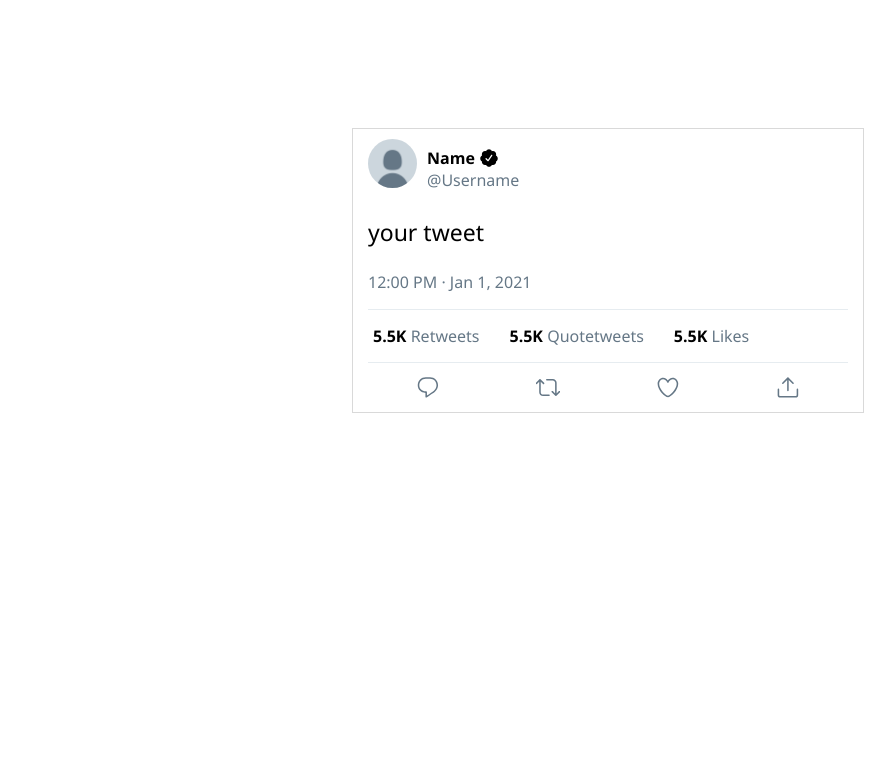
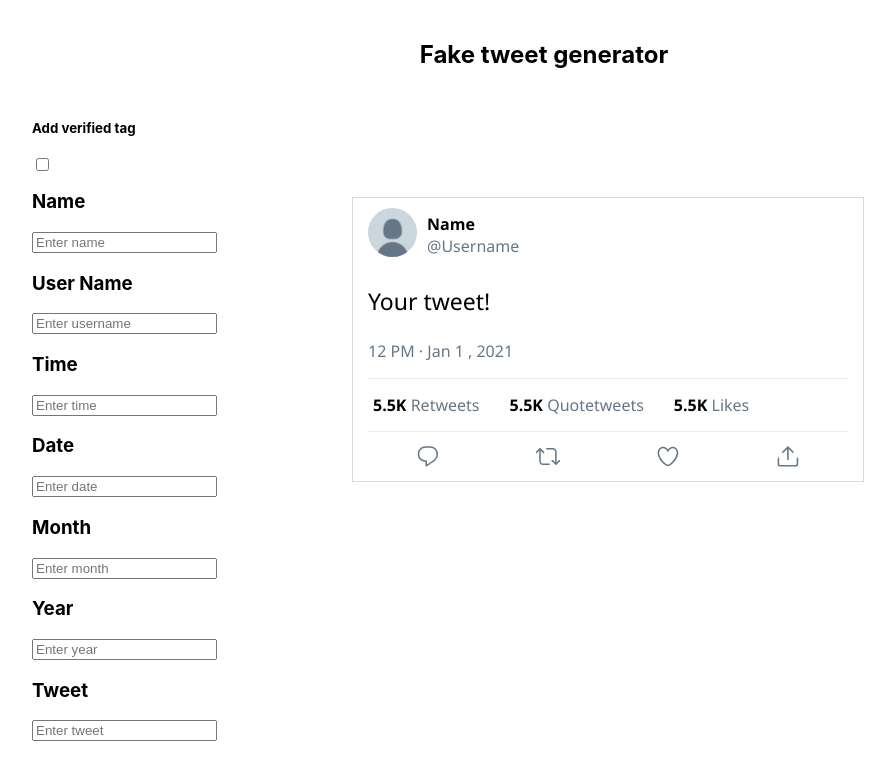
Before and after one commit to Deepakmukka1/tweetgen, a React (Create React App) app: page / in a window 1280 px wide. Shown: the top 780 px of the page, without its empty margins (96-991 px from the left). Built offline with nearby package versions, Linux system fonts and the light colour scheme.

Commit message:
✨Added state

```diff
--- a/src/App.css
+++ b/src/App.css
@@ -8,7 +8,11 @@
     animation: App-logo-spin infinite 20s linear;
   }
 }
-
+.tweetHead {
+  margin: 0 auto;
+  text-align: center;
+  padding-top: 40px;
+}
 .App-header {
   background-color: #282c34;
   min-height: 100vh;
--- a/src/App.js
+++ b/src/App.js
@@ -4,7 +4,9 @@ import Tweet from './Components/tweet';
 function App() {
   return (
     <div className="App">
+            <h2 className="tweetHead">Fake tweet generator</h2>
       <Tweet/>
+
     </div>
   );
 }
--- a/src/Components/tweet.js
+++ b/src/Components/tweet.js
@@ -1,8 +1,24 @@
-import React from "react";
+import React, { useState } from "react";
 import images from "./default-pfp.png";
-
+import "../App.css";
 
 function Tweet() {
+  const [remove, setRemove] = useState(false);
+  const data = {
+    firsname: "Name",
+    username: "Username",
+    time: "12",
+    date: "1",
+    month: "Jan",
+    year: "2021",
+    tweet: "Your tweet! ",
+  };
+  const [fileds, SetFileds] = useState(data);
+  const handleChange = (e) => {
+    const name = e.target.name;
+    const value = e.target.value;
+    SetFileds({ ...fileds, [name]: value });
+  };
   return (
     <div className="tweet-main">
       <div className="border-tweet">
@@ -12,25 +28,43 @@ function Tweet() {
             <span
               style={{ marginLeft: "10px", color: "black", fontWeight: "bold" }}
             >
-              Name <span style={{verticalAlign:'center',position:'relative',top:'4px'}} ><svg viewBox="0 0 48 24" style={{height:'1.25rem'}}><g><path d="M22.5 12.5c0-1.58-.875-2.95-2.148-3.6.154-.435.238-.905.238-1.4 0-2.21-1.71-3.998-3.818-3.998-.47 0-.92.084-1.336.25C14.818 2.415 13.51 1.5 12 1.5s-2.816.917-3.437 2.25c-.415-.165-.866-.25-1.336-.25-2.11 0-3.818 1.79-3.818 4 0 .494.083.964.237 1.4-1.272.65-2.147 2.018-2.147 3.6 0 1.495.782 2.798 1.942 3.486-.02.17-.032.34-.032.514 0 2.21 1.708 4 3.818 4 .47 0 .92-.086 1.335-.25.62 1.334 1.926 2.25 3.437 2.25 1.512 0 2.818-.916 3.437-2.25.415.163.865.248 1.336.248 2.11 0 3.818-1.79 3.818-4 0-.174-.012-.344-.033-.513 1.158-.687 1.943-1.99 1.943-3.484zm-6.616-3.334l-4.334 6.5c-.145.217-.382.334-.625.334-.143 0-.288-.04-.416-.126l-.115-.094-2.415-2.415c-.293-.293-.293-.768 0-1.06s.768-.294 1.06 0l1.77 1.767 3.825-5.74c.23-.345.696-.436 1.04-.207.346.23.44.696.21 1.04z"></path></g></svg></span>
+              {fileds.firsname}{" "}
+              {remove && (
+                <span
+                  style={{
+                    verticalAlign: "center",
+                    overflowWrap: "break-word",
+                    position: "relative",
+                    top: "2px",
+                  }}
+                >
+                  <svg viewBox="0 0 24 24" style={{ height: "1rem" }}>
+                    <g>
+                      <path d="M22.5 12.5c0-1.58-.875-2.95-2.148-3.6.154-.435.238-.905.238-1.4 0-2.21-1.71-3.998-3.818-3.998-.47 0-.92.084-1.336.25C14.818 2.415 13.51 1.5 12 1.5s-2.816.917-3.437 2.25c-.415-.165-.866-.25-1.336-.25-2.11 0-3.818 1.79-3.818 4 0 .494.083.964.237 1.4-1.272.65-2.147 2.018-2.147 3.6 0 1.495.782 2.798 1.942 3.486-.02.17-.032.34-.032.514 0 2.21 1.708 4 3.818 4 .47 0 .92-.086 1.335-.25.62 1.334 1.926 2.25 3.437 2.25 1.512 0 2.818-.916 3.437-2.25.415.163.865.248 1.336.248 2.11 0 3.818-1.79 3.818-4 0-.174-.012-.344-.033-.513 1.158-.687 1.943-1.99 1.943-3.484zm-6.616-3.334l-4.334 6.5c-.145.217-.382.334-.625.334-.143 0-.288-.04-.416-.126l-.115-.094-2.415-2.415c-.293-.293-.293-.768 0-1.06s.768-.294 1.06 0l1.77 1.767 3.825-5.74c.23-.345.696-.436 1.04-.207.346.23.44.696.21 1.04z"></path>
+                    </g>
+                  </svg>
+                </span>
+              )}
             </span>
 
             <br />
             <span style={{ marginLeft: "10px", color: "#657786" }}>
-              @Username
+              @{fileds.username}
             </span>
           </div>
           {/* <img src={dots} /> */}
         </div>
-        <h3 style={{ fontSize: "23px", color: "black", fontWeight: "normal" }}>
-      your tweet
+        <h3 style={{ fontSize: "23px", color: "black", fontWeight: "normal" ,wordBreak:'break-word'}}>
+          {fileds.tweet}
         </h3>
-        <p style={{ color: "#657786" }}>12:00 PM · Jan 1, 2021</p>
+        <p style={{ color: "#657786" }}>
+          {fileds.time} PM ·{` ${fileds.month} ${fileds.date} , ${fileds.year}`}
+        </p>
 
         <div className="numbers">
-          <span >5.5K </span> Retweets
-          <span style={{marginLeft:'30px'}}>5.5K </span> Quotetweets
-          <span style={{marginLeft:'30px'}}>5.5K </span> Likes
+          <span>5.5K </span> Retweets
+          <span style={{ marginLeft: "30px" }}>5.5K </span> Quotetweets
+          <span style={{ marginLeft: "30px" }}>5.5K </span> Likes
         </div>
 
         <div className="emojis">
@@ -57,6 +91,58 @@ function Tweet() {
           </svg>
         </div>
       </div>
+      <div className="container">
+        <h5>Add verified tag</h5>
+        <input
+          type="checkbox"
+          onClick={() => {
+            setRemove(!remove);
+          }}
+        />
+        <h3>Name</h3>
+        <input
+          placeholder="Enter name"
+          name="firsname"
+          onChange={(e) => handleChange(e)}
+        />
+        <h3>User Name</h3>
+        <input
+          placeholder="Enter username"
+          name="username"
+          onChange={(e) => handleChange(e)}
+        />
+        <h3>Time</h3>
+        <input
+          placeholder="Enter time"
+          name="time"
+          onChange={(e) => handleChange(e)}
+        />
+         <h3>Date</h3>
+        <input
+          placeholder="Enter date"
+          name="date"
+          onChange={(e) => handleChange(e)}
+        />
+         <h3>Month</h3>
+        <input
+          placeholder="Enter month"
+          name="month"
+          onChange={(e) => handleChange(e)}
+        />
+         <h3>Year</h3>
+        <input
+          placeholder="Enter year"
+          name="year"
+          onChange={(e) => handleChange(e)}
+        />
+        <h3>Tweet</h3>
+        <input
+          placeholder="Enter tweet"
+          name="tweet"
+          onChange={(e) => handleChange(e)}
+        />
+        <br/>
+      </div>
     </div>
   );
 }
--- a/src/index.css
+++ b/src/index.css
@@ -58,3 +58,11 @@ code {
   font-weight: 700;
   margin-left: 5px;
 }
+.container {
+  position: relative;
+  margin-left: 10%;
+  margin-top: -30%;
+}
+.container input {
+  display: block;
+}
```
